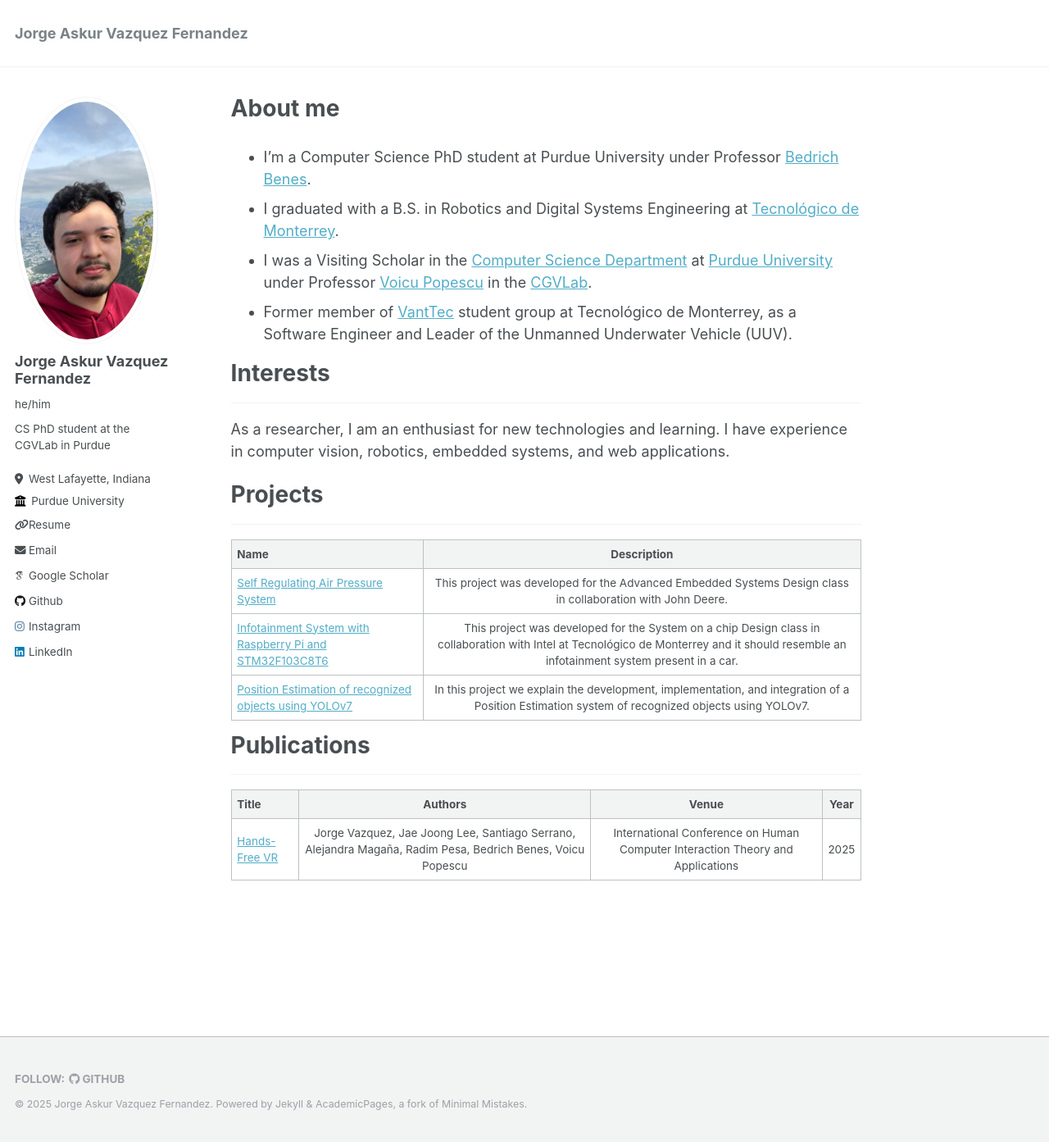
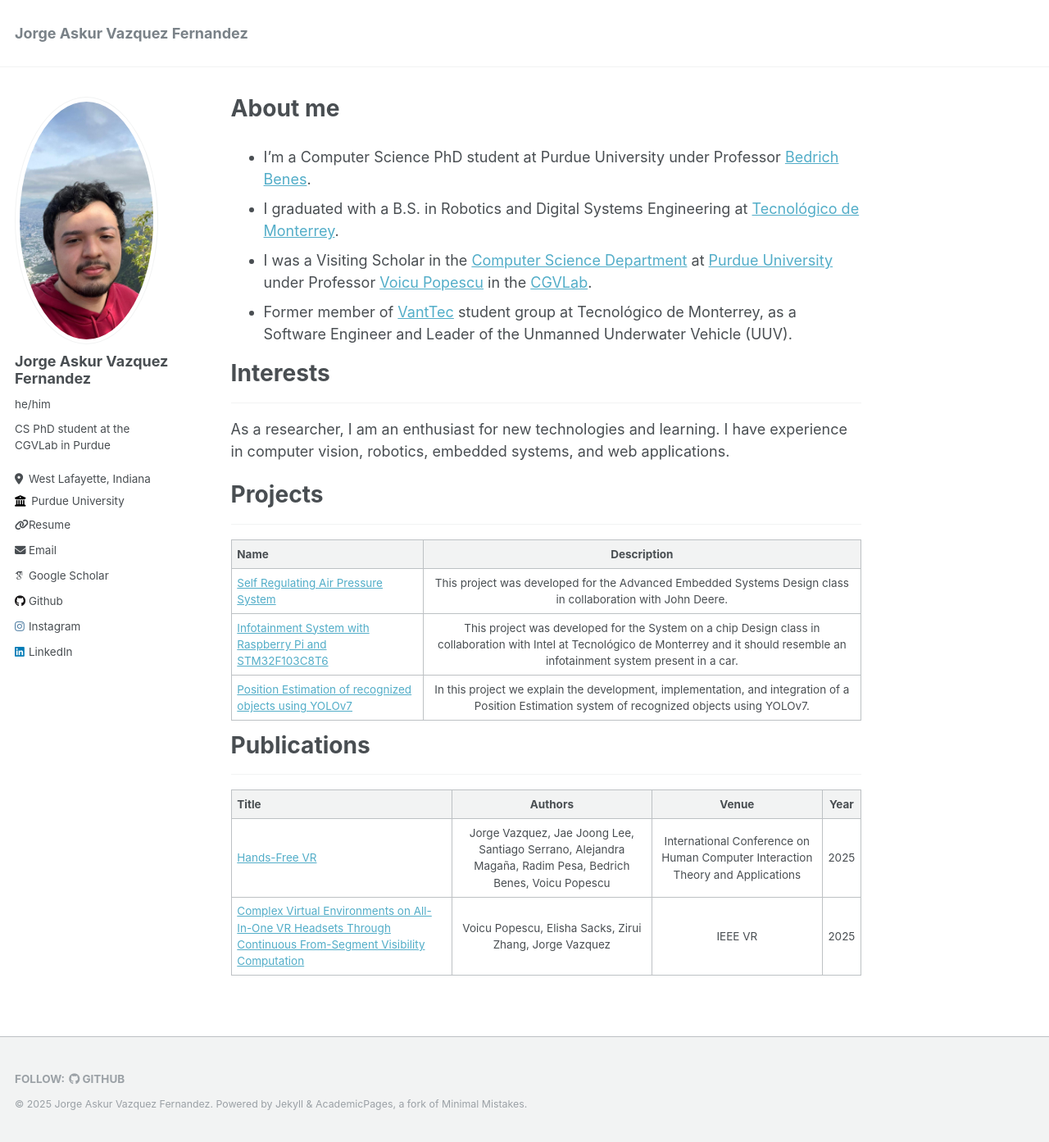
Before and after one commit to JorgeAskur/jorgeaskur.github.io, a Jekyll site: the page built from _pages/about.md, in a window 1280 px wide and 1393 px high. Shown: the whole window at 82% size. Built offline with Jekyll 4.4.1, drawn with Linux system fonts in a browser that asks for light colours; some web fonts are replaced.

Commit message:
Update about.md

```diff
--- a/_pages/about.md
+++ b/_pages/about.md
@@ -33,3 +33,4 @@ As a researcher, I am an enthusiast for new technologies and learning. I have ex
 | Title | Authors | Venue | Year |
 |:--------|:-------:|:-------:|:-------:|
 | [Hands-Free VR](https://arxiv.org/abs/2402.15083) | Jorge Vazquez, Jae Joong Lee, Santiago Serrano, Alejandra Magaña, Radim Pesa, Bedrich Benes, Voicu Popescu | International Conference on Human Computer Interaction Theory and Applications | 2025
+| [Complex Virtual Environments on All-In-One VR Headsets Through Continuous From-Segment Visibility Computation](https://www.cs.purdue.edu/xrlab/assets/pdf/cr_ready_1D_Visibility_VR_2025.pdf) | Voicu Popescu, Elisha Sacks, Zirui Zhang, Jorge Vazquez | IEEE VR | 2025
```
